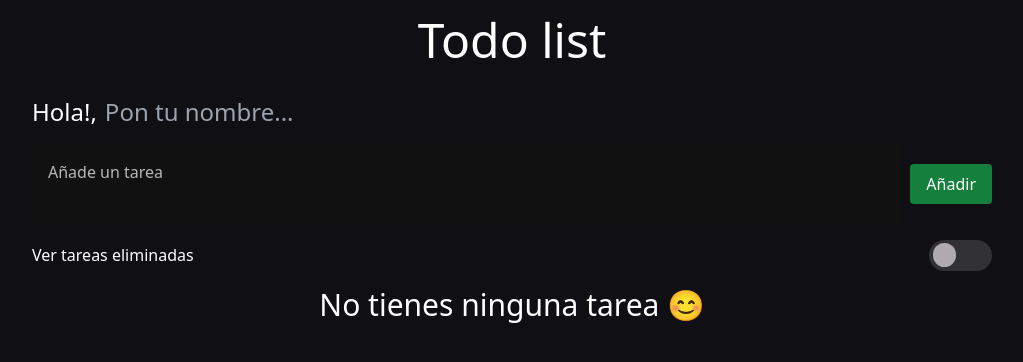
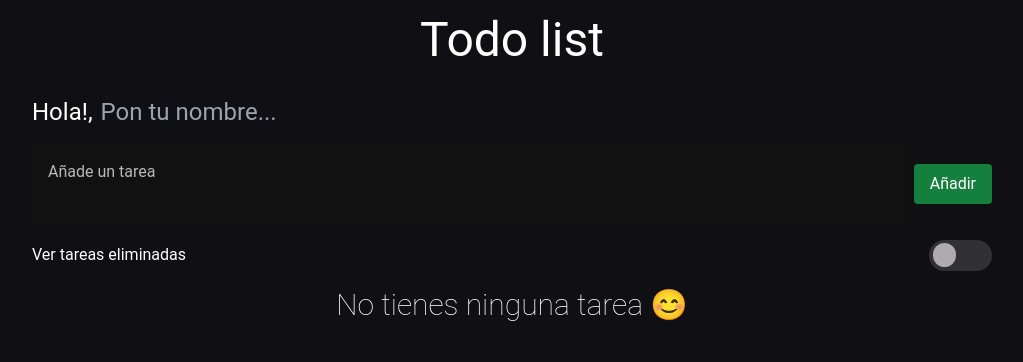
Before and after one commit to carlosde362/todolist-vue, a Vue app: page / in a window 1280 px wide. Shown: the top 362 px of the page, without its empty margins (128-1151 px from the left). Built offline with nearby package versions, Linux system fonts and the light colour scheme.

Commit message:
chore: Add Roboto font family to root font declaration in style.css

```diff
--- a/src/style.css
+++ b/src/style.css
@@ -1,6 +1,7 @@
 @tailwind base;
 @tailwind components;
 @tailwind utilities;
+@import url('https://fonts.googleapis.com/css2?family=Roboto:ital,wght@0,100;0,300;0,400;0,500;0,700;0,900;1,100;1,300;1,400;1,500;1,700;1,900&display=swap');
 
 * {
   margin: 0;
@@ -9,7 +10,7 @@
 }
 
 :root {
-  font-family: system-ui, -apple-system, BlinkMacSystemFont, 'Segoe UI', Roboto, Oxygen, Ubuntu, Cantarell, 'Open Sans', 'Helvetica Neue', sans-serif;
+  font-family: 'Roboto', sans-serif;
   font-size: 16px;
   line-height: 24px;
   font-weight: 400;
```
